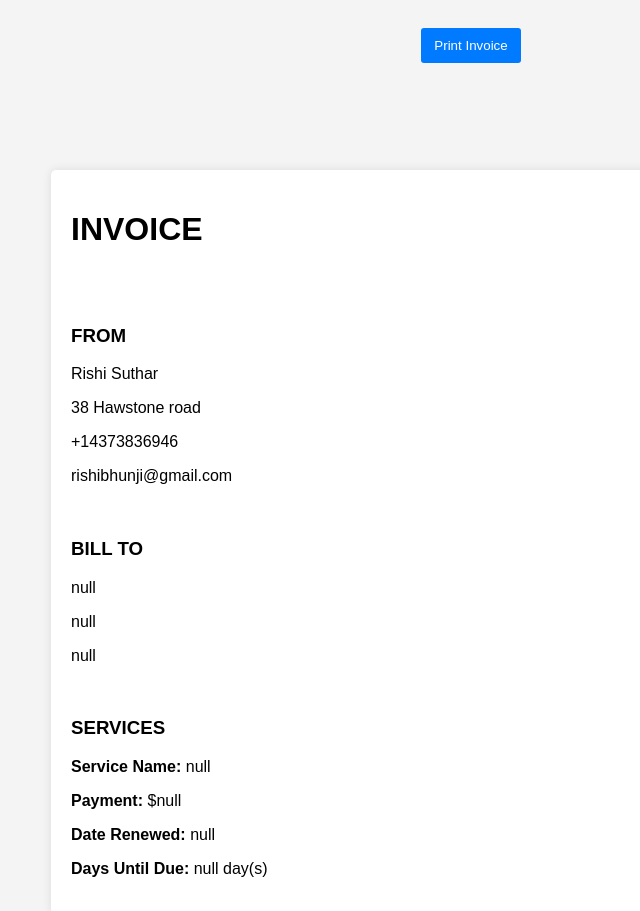
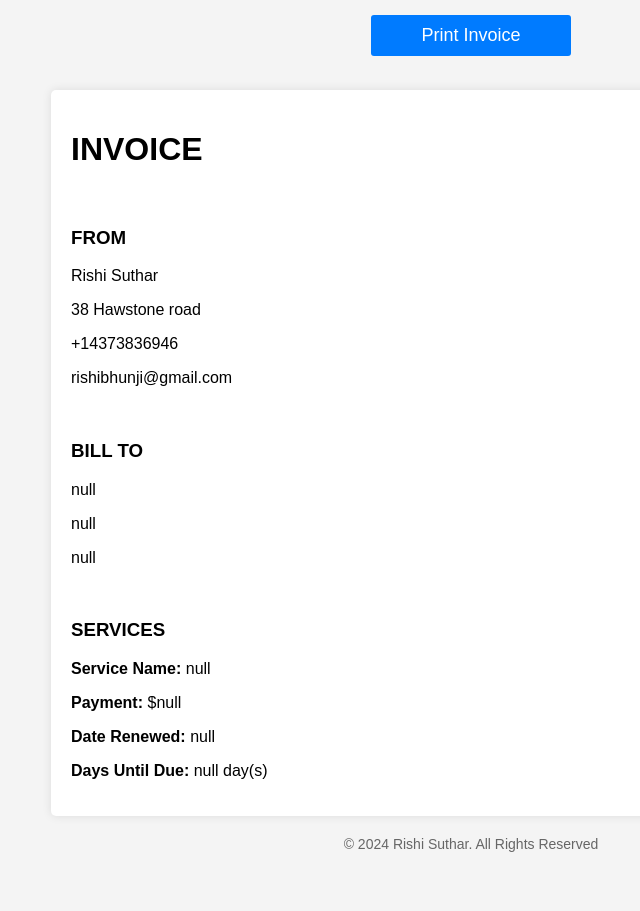
Before and after one commit to RishiSuthar/DynamicPulse, a plain HTML site: page invoice.html in a window 1280 px wide. Shown: the top 911 px of the page, without its empty margins (169-809 px from the left). After the commit the page ends 867 px from the top, so only its background shows below. Drawn offline with Linux system fonts and the light colour scheme.

Commit message:
smallchanges

```diff
--- a/style.css
+++ b/style.css
@@ -205,7 +205,8 @@ button:hover {
 }
 
 #print-btn{
-    width: 100px;
+    width: 200px;
+    font-size: 18px;
 
 }
 
@@ -213,7 +214,7 @@ button:hover {
     display: flex;
     justify-content: center;
     align-items: center;
-    height: 90px;
+    height: 70px;
 
 }
 
@@ -230,7 +231,7 @@ button:hover {
     background-color: #fff;
     border-radius: 5px;
     box-shadow: 0 0 10px rgba(0, 0, 0, 0.1);
-    margin-top: 80px;
+    margin-top: 20px;
 
 }
 
```
Also changed, not shown: invoice.html (+0 -1 lines).
